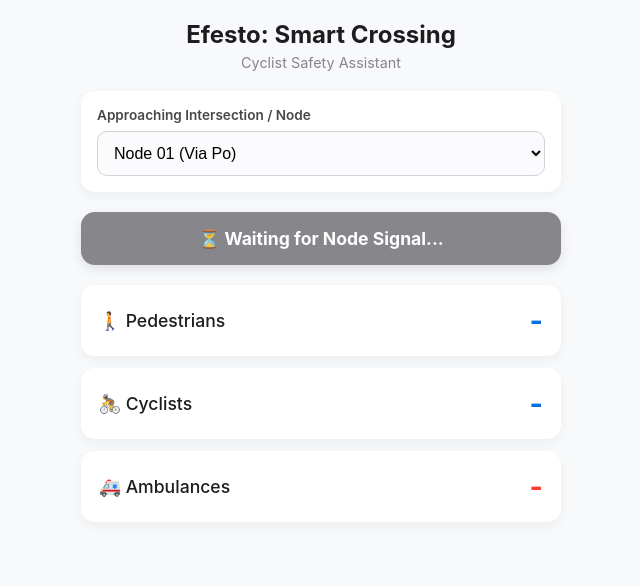
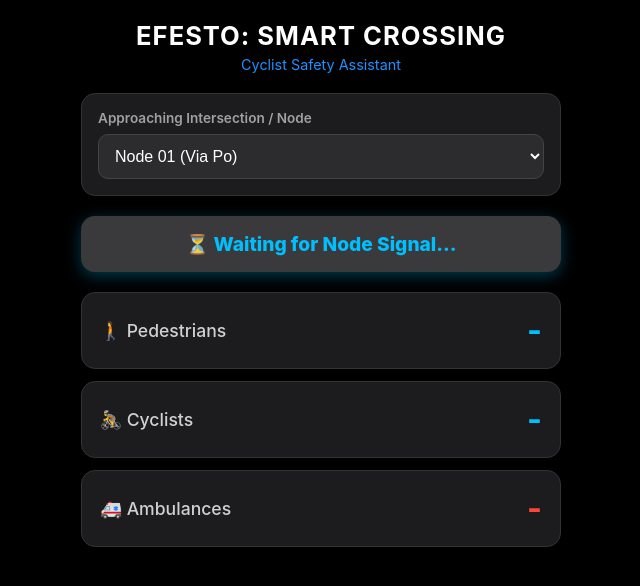
Before and after one commit to Mic-Hub-ux/HackTurin_2026, a Flask app: page /cyclist in a window 1280 px wide. Shown: the top 586 px of the page, without its empty margins (319-959 px from the left). Run offline with Flask 3, Linux system fonts and the light colour scheme.

Commit message:
handling cyclist. html and cyclist. css for dark_theme

```diff
--- a/src/server/static/cyclist.css
+++ b/src/server/static/cyclist.css
@@ -2,12 +2,13 @@ body {
     margin: 0;
     padding: 20px;
     font-family: -apple-system, BlinkMacSystemFont, "Segoe UI", Roboto, Helvetica, Arial, sans-serif;
-    background-color: #f8f9fa;
-    color: #1d1d1f;
+    background-color: #000000; /* Pure Black Background */
+    color: #00bfff; /* Neon Blue Text */
     display: flex;
     flex-direction: column;
     align-items: center;
 }
+
 .container {
     width: 100%;
     max-width: 480px;
@@ -15,72 +16,96 @@ body {
     flex-direction: column;
     gap: 20px;
 }
+
 header {
     text-align: center;
 }
+
 h1 {
-    font-size: 1.5rem;
+    font-size: 1.6rem;
     margin: 0 0 5px 0;
-    color: #1d1d1f;
+    color: #ffffff; /* White Title for contrast */
+    text-transform: uppercase;
+    letter-spacing: 1px;
 }
+
 .subtitle {
     font-size: 0.9rem;
-    color: #86868b;
+    color: #1e90ff; /* Dodger Blue subtitle */
 }
+
 .node-select-box {
-    background: #ffffff;
+    background: #1c1c1e; /* Dark Gray Card */
     padding: 16px;
     border-radius: 14px;
-    box-shadow: 0 4px 12px rgba(0,0,0,0.05);
+    border: 1px solid #333; /* Subtle border for dark mode */
     display: flex;
     flex-direction: column;
     gap: 8px;
 }
+
 label {
     font-size: 0.85rem;
     font-weight: 600;
-    color: #48484a;
+    color: #a0a0a0; /* Light Gray Label */
 }
+
 select {
     padding: 12px;
-    border: 1px solid #d2d2d7;
+    border: 1px solid #444;
     border-radius: 10px;
     font-size: 1rem;
-    background: #fbfbfd;
+    background: #2c2c2e; /* Dark input background */
+    color: #ffffff;
     outline: none;
 }
+
+select:focus {
+    border-color: #00bfff;
+}
+
 /* Safety Alert Banner */
 #alertBanner {
-    background: #34c759; /* Default Safe Green */
-    color: white;
+    background: #00cc66; /* Slightly dimmer green for dark mode safety */
+    color: #000000; /* Black text on alert for contrast */
     padding: 16px;
     border-radius: 14px;
     text-align: center;
-    font-weight: 700;
-    font-size: 1.1rem;
-    box-shadow: 0 4px 12px rgba(0,0,0,0.1);
+    font-weight: 800;
+    font-size: 1.2rem;
+    box-shadow: 0 4px 15px rgba(0, 191, 255, 0.3); /* subtle blue glow */
     transition: background-color 0.3s ease;
 }
+
 .metrics-grid {
     display: grid;
     grid-template-columns: 1fr;
     gap: 12px;
 }
+
 .metric-card {
-    background: #ffffff;
+    background: #1c1c1e; /* Dark Gray Card */
     padding: 18px;
     border-radius: 14px;
-    box-shadow: 0 4px 12px rgba(0,0,0,0.05);
+    border: 1px solid #333;
     display: flex;
     justify-content: space-between;
     align-items: center;
 }
+
 .metric-title {
     font-size: 1.1rem;
     font-weight: 500;
+    color: #d0d0d0;
 }
+
 .metric-value {
-    font-size: 1.8rem;
+    font-size: 2rem; /* Slightly larger numbers */
     font-weight: 700;
-    color: #0071e3;
+    color: #00bfff; /* Neon Blue Numbers */
 }
+
+/* Specific override for ambulances to keep them noticeable */
+#valAmbulances {
+    color: #ff453a; /* Vibrant Red for danger in dark mode */
+}
--- a/src/server/templates/cyclist.html
+++ b/src/server/templates/cyclist.html
@@ -4,7 +4,7 @@
     <meta charset="UTF-8">
     <meta name="viewport" content="width=device-width, initial-scale=1.0">
     <title>Smart Crossing - Cyclist View</title>
-    <!-- Custom External CSS -->
+    <!-- Link to the new dark theme CSS -->
     <link rel="stylesheet" href="{{ url_for('static', filename='cyclist.css') }}">
 </head>
 <body>
@@ -41,7 +41,7 @@
             </div>
             <div class="metric-card">
                 <div class="metric-title">🚑 Ambulances</div>
-                <div class="metric-value" id="valAmbulances" style="color: #ff3b30;">-</div>
+                <div class="metric-value" id="valAmbulances">-</div>
             </div>
         </div>
     </div>
@@ -69,20 +69,24 @@
                     valCyclists.textContent = counts.cyclists;
                     valAmbulances.textContent = counts.ambulances;
 
-                    // Safety Logic & Alert Generation
+                    // Safety Logic & Alert Generation (Dark Theme Colors)
                     if (counts.ambulances > 0) {
-                        alertBanner.style.backgroundColor = "#ff3b30"; // Red
+                        alertBanner.style.backgroundColor = "#ff453a"; // Red
+                        alertBanner.style.color = "#000000";
                         alertBanner.innerHTML = "🚨 WARNING: Ambulance Approaching!";
                     } else if (counts.pedestrians > 12) {
-                        alertBanner.style.backgroundColor = "#ff9500"; // Orange
+                        alertBanner.style.backgroundColor = "#ff9f0a"; // Orange
+                        alertBanner.style.color = "#000000";
                         alertBanner.innerHTML = "⚠️ Caution: High Pedestrian Traffic";
                     } else {
-                        alertBanner.style.backgroundColor = "#34c759"; // Green
+                        alertBanner.style.backgroundColor = "#00cc66"; // Green
+                        alertBanner.style.color = "#000000";
                         alertBanner.innerHTML = "🟢 Intersection Clear / Safe";
                     }
                 })
                 .catch(error => {
-                    alertBanner.style.backgroundColor = "#86868b";
+                    alertBanner.style.backgroundColor = "#3a3a3c"; // Dark Gray
+                    alertBanner.style.color = "#00bfff"; // Neon Blue text
                     alertBanner.innerHTML = "⏳ Waiting for Node Signal...";
                     valPedestrians.textContent = "-";
                     valCyclists.textContent = "-";
```
